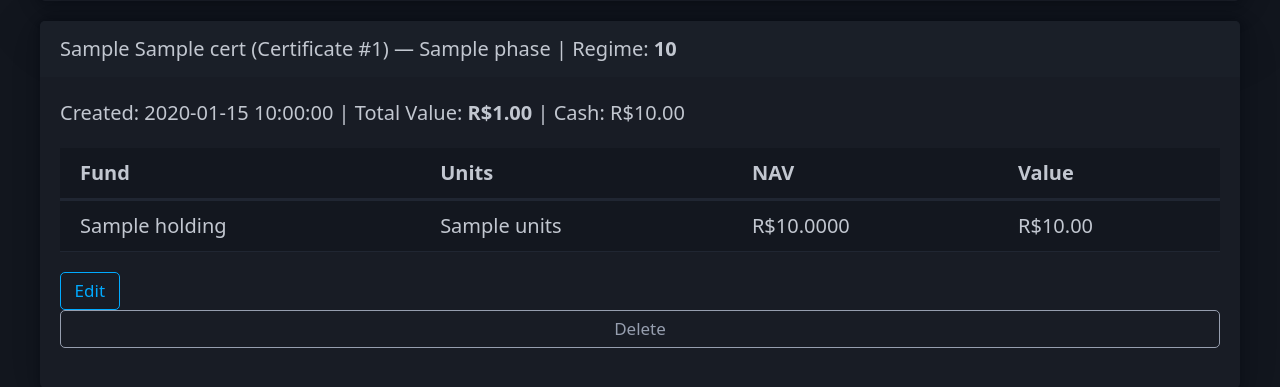
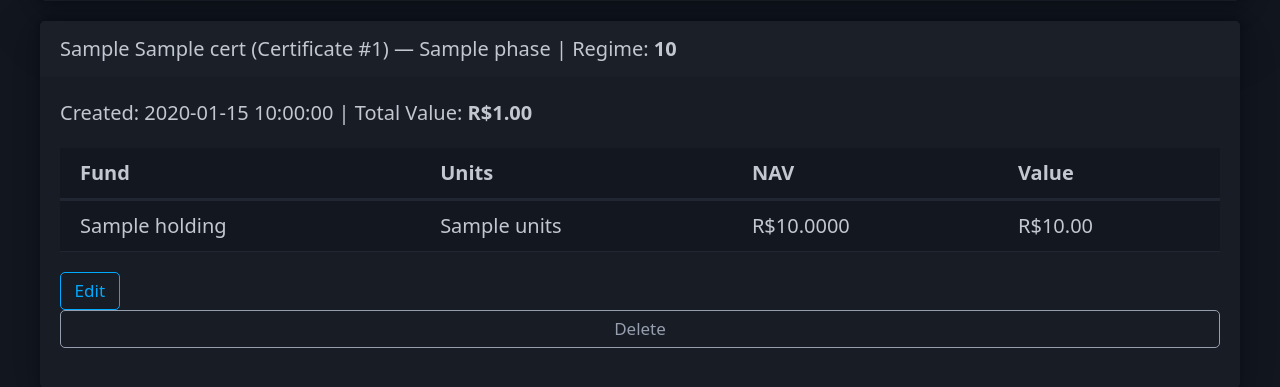
Before and after one commit to antonragin/pgbl-vgbl-portal, a Flask app: template templates/admin/user_detail.html in a window 1280 px wide. Shown: the part 824-1211 px from the top of the page. Run offline with Flask 3, Linux system fonts and the light colour scheme; the visitor is signed in with stand-in values (Sample User, id 1); tables that the repository leaves empty hold one stand-in row (values such as "Sample post"); the template is opened without the code that fills it: most values are stand-ins (such as "Sample title", 1, 10 or a date in 2020); some libraries are stand-ins or nearby versions.

Commit message:
Fix: remove cash_balance reference from user_detail template
The cash_balance column was removed from certificates in the v2 schema
migration, but the admin user_detail template still referenced it,
causing 500 errors on users with certificates.

Co-Authored-By: Claude Opus 4.6 <noreply@anthropic.com>

```diff
--- a/templates/admin/user_detail.html
+++ b/templates/admin/user_detail.html
@@ -54,8 +54,7 @@
         | Regime: <em>not chosen</em>
         {% endif %}
     </header>
-    <p>Created: {{ c.created_date }} | Total Value: <strong>R${{ "%.2f"|format(cd.total_value) }}</strong>
-       | Cash: R${{ "%.2f"|format(c.cash_balance) }}</p>
+    <p>Created: {{ c.created_date }} | Total Value: <strong>R${{ "%.2f"|format(cd.total_value) }}</strong></p>
     {% if cd.holdings %}
     <table>
         <thead><tr><th>Fund</th><th>Units</th><th>NAV</th><th>Value</th></tr></thead>
```
